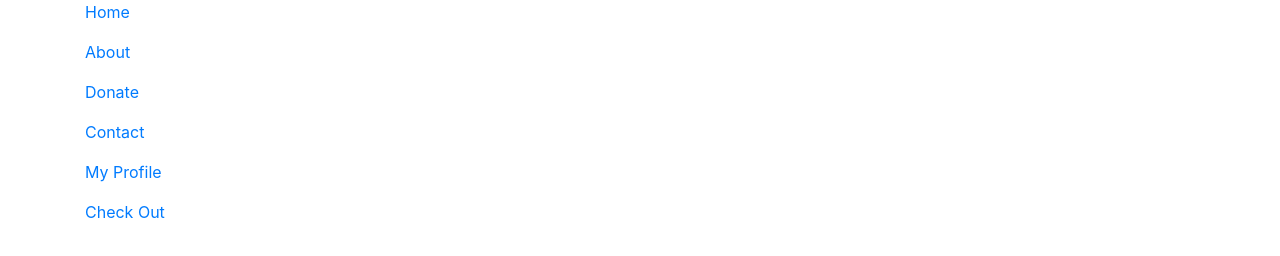
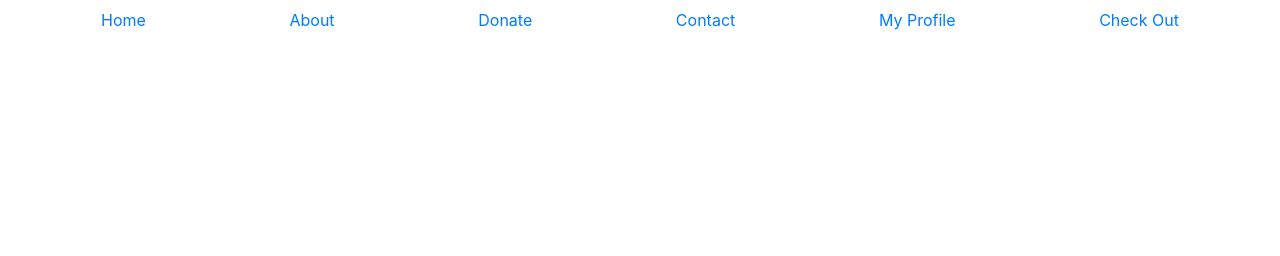
Before and after one commit to Cina10/SevaSavers, a plain HTML site: page index.html in a window 1280 px wide. Drawn offline with nearby package versions, Linux system fonts and the light colour scheme.

Commit message:
Update index.html

```diff
--- a/index.html
+++ b/index.html
@@ -10,7 +10,7 @@
   </head>
   <body>
     <div class="container">
-    <nav class="nav-bar flex-row">
+    <nav class="navbar flex-row">
       <a href="index.html">
         <p>Home</p>
       </a>
@@ -19,7 +19,7 @@
         <p>About</p>
       </a>
 
-      <a href="dontate.html">
+      <a href="donate.html">
         <p>Donate</p>
       </a>
 
@@ -31,7 +31,7 @@
         <p>My Profile</p>
       </a>
 
-      <a href="Check Out">
+      <a href="checkout.html">
         <p>Check Out</p>
       </a>
     </nav>
```
